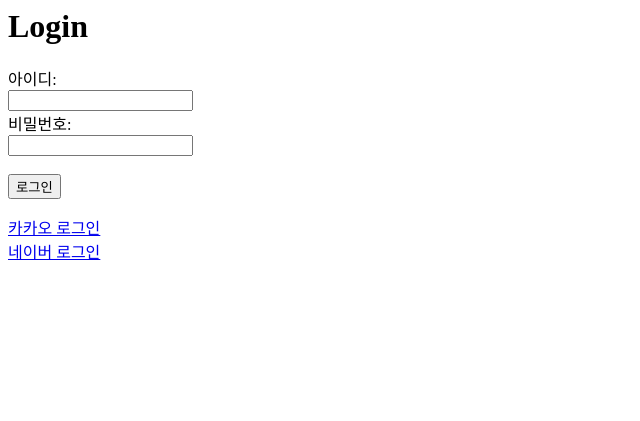
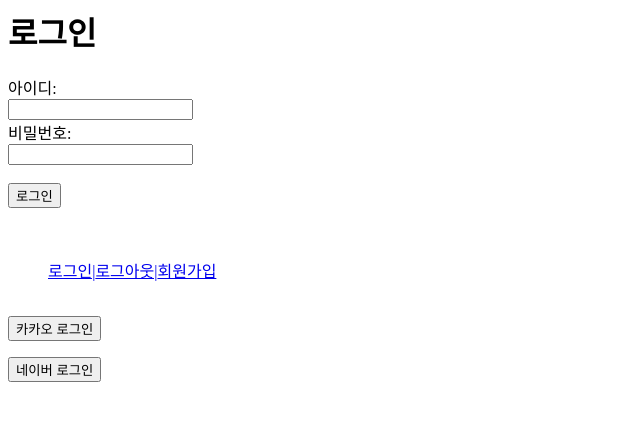
Before and after one commit to Team-Samkkingkkang/popoDiary_postgres, a Django app: page /account/hello/ in a window 1280 px wide. Shown: the top 421 px of the page, without its empty margins (0-640 px from the left). Run offline with Django 4.2, Linux system fonts and the light colour scheme; some libraries are stand-ins or nearby versions.

Commit message:
account second updated

```diff
--- a/accountapp/templates/accountapp/hello.html
+++ b/accountapp/templates/accountapp/hello.html
@@ -1,6 +1,6 @@
 {% load socialaccount %}
 
-<h1>Login</h1>
+<h1>로그인</h1>
 <form method="POST">
     {% csrf_token %}
     <p>{{ error }}</p>
@@ -15,5 +15,18 @@
     <br>
     <input class="btn btn-dark" type="submit" value="로그인">
 </form>
-<a href="{% provider_login_url 'kakao' %}">카카오 로그인</a><br>
-<a href="{% provider_login_url 'naver' %}">네이버 로그인</a><br>
+<br>
+<ul style="list-style:none; display:flex;">
+    <li><a href="/accounts/login">로그인| </a></li>
+    <li><a href="/accounts/logout">로그아웃| </a></li>
+    <li><a href="/accounts/signup">회원가입</a></li>
+</ul>
+<br>
+<form action="{% provider_login_url 'kakao' %}" method="post">
+  {% csrf_token %}
+  <button type="submit">카카오 로그인</button>
+</form>
+<form action="{% provider_login_url 'naver' %}" method="post">
+  {% csrf_token %}
+  <button type="submit">네이버 로그인</button>
+</form>
--- a/accountapp/views.py
+++ b/accountapp/views.py
@@ -1,3 +1,5 @@
+import os
+
 from django.contrib.sites import requests
 from django.shortcuts import render, redirect
 from django.views import View
--- a/popo_diary/settings.py
+++ b/popo_diary/settings.py
@@ -61,6 +61,10 @@ AUTHENTICATION_BACKENDS = (
 SITE_ID = 1
 
 LOGIN_REDIRECT_URL = '/'
+
+ACCOUNT_LOGOUT_REDIRECT_URL = "/"
+
+SOCIALACCOUNT_AUTO_SIGNUP = True
 
 MIDDLEWARE = [
     'django.middleware.security.SecurityMiddleware',
@@ -154,7 +158,6 @@ USE_TZ = True
 STATIC_URL = 'static/'
 STATIC_ROOT = os.path.join(BASE_DIR, 'static')
 
-
 # Default primary key field type
 # https://docs.djangoproject.com/en/4.0/ref/settings/#default-auto-field
 
--- a/templates/base.html
+++ b/templates/base.html
@@ -4,7 +4,7 @@
     {% include 'head.html' %}
 </head>
 <body>
-    <a href="{% url 'accounts:hello' %}">가영이의 링크</a>
+    <a href="{% url 'accounts:hello' %}">로그인</a>
     {% include 'header.html' %}
     {% block content %}
     {% endblock %}
```
Also changed, not shown: 1 other file.
